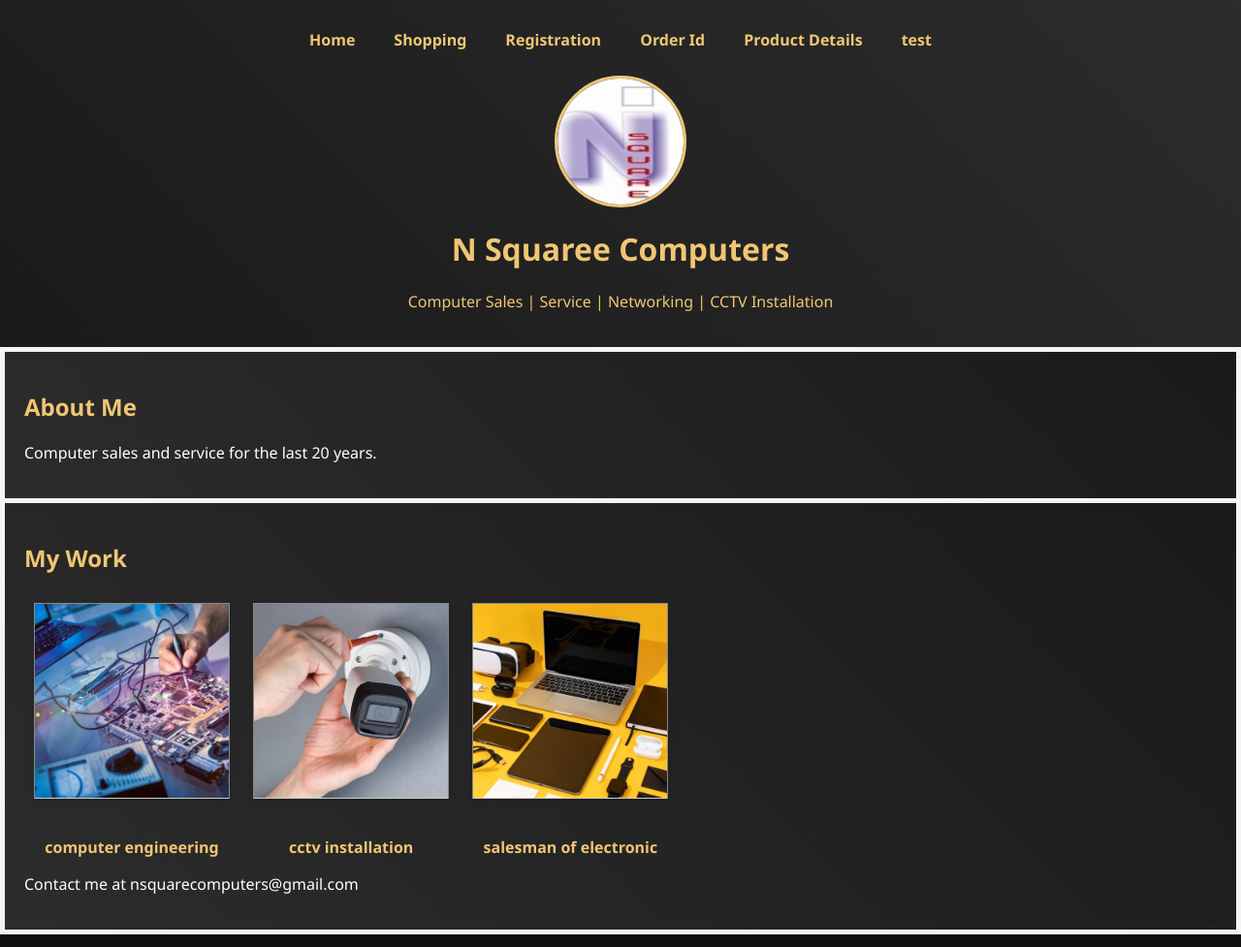
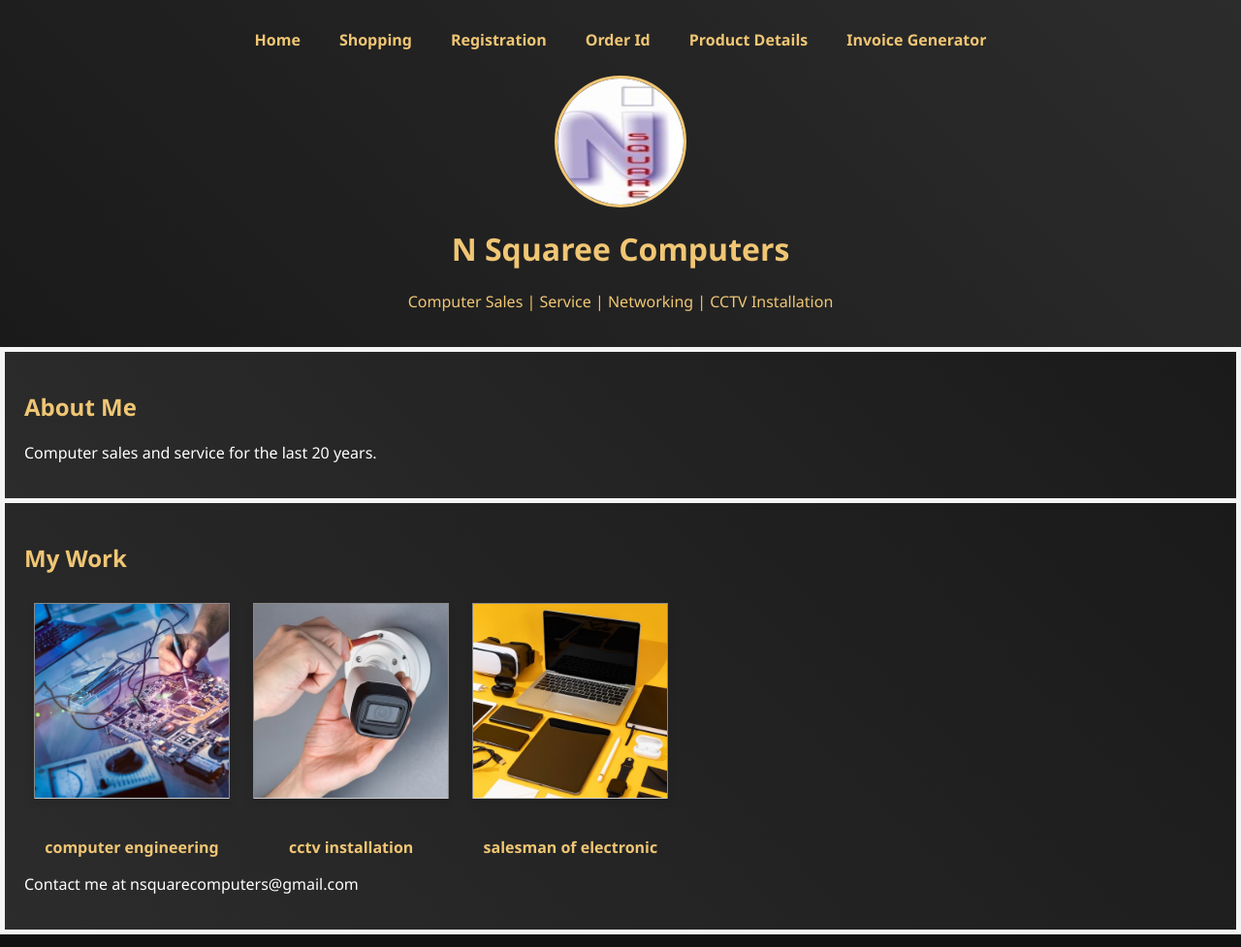
Before and after one commit to nsquarecomputers/sunandanmadam, a plain HTML site: page project 1.html in a window 1280 px wide. Shown: the whole page at 97% size. Drawn offline with Linux system fonts and the light colour scheme.

Commit message:
Update project 1.html

```diff
--- a/project 1.html
+++ b/project 1.html
@@ -110,7 +110,7 @@
                 <li><a href="./Survey Form.html">Registration</a></li>
                 <li><a href="./Order ID.html">Order Id</a></li>
                 <li><a href="./Track.html">Product Details</a></li>
-                <li><a href="./test.html">test</a></li>
+                <li><a href="./test.html">Invoice Generator</a></li>
             </ul>
         </nav>
         <img src="./NSQ/logo.jpg" alt="Logo">
```
